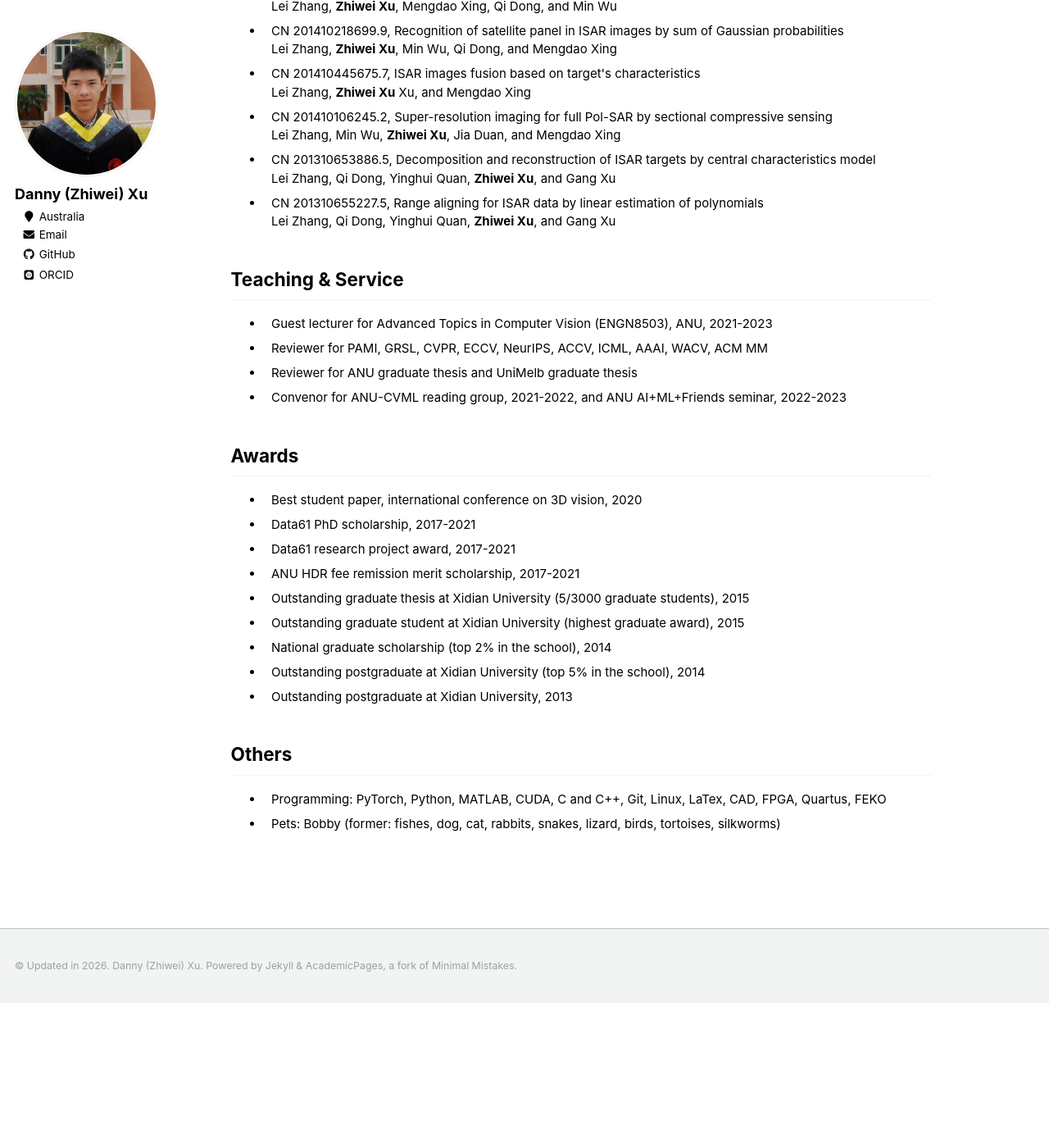
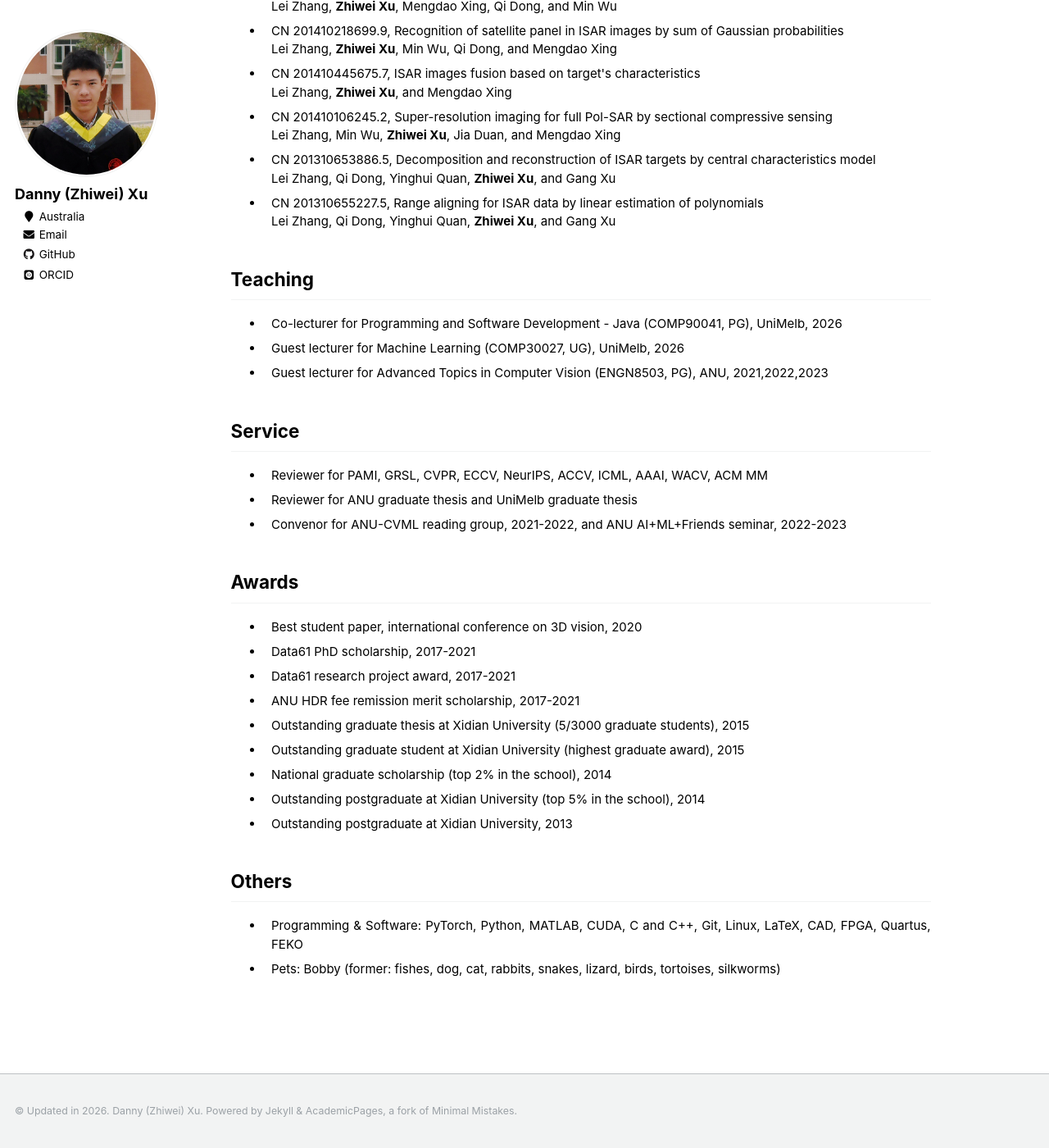
Before and after one commit to zwxu064/zwxu064.github.io, a Jekyll site: the page built from _pages/about.html, in a window 1280 px wide and 1400 px high, scrolled down 3008 px. Shown: the whole window at 82% size. Built offline with Jekyll 4.4.1, drawn with Linux system fonts in a browser that asks for light colours; some web fonts are replaced; before the commit the page ends 4231 px from its top, so only the background shows below that.

Commit message:
Update about.html

```diff
--- a/_pages/about.html
+++ b/_pages/about.html
@@ -363,7 +363,7 @@ ul{li{padding-inline-start: 1ch;}}
       <div><i>IEEE Geoscience and Remote Sensing Letters</i>, 11(10), pages 1792-1796, 2014</div>
       <div>
 		  <span style="color:black">[
-			  <a style="color: inherit;" href="http://ieeexplore.ieee.org/xpl/articleDetails.jsp?tp=&arnumber=6779610&matchBoolean%3Dtrue%26queryText%3Dzhiwei+xu+lei+zhang" target="_blank">paper</a> |
+			  <a style="color: inherit;" href="https://ieeexplore.ieee.org/xpl/articleDetails.jsp?tp=&arnumber=6779610&matchBoolean%3Dtrue%26queryText%3Dzhiwei+xu+lei+zhang" target="_blank">paper</a> |
 			  <span class="toggle-btn" onclick="toggleBibtex('xu:grsl2014feat')" style="cursor:pointer; color: inherit">bib</span>
 		  ]</span>
 	  </div>
@@ -384,7 +384,7 @@ ul{li{padding-inline-start: 1ch;}}
       <div><i>IEEE Geoscience and Remote Sensing Letters</i>, 11(9), pages 1460-1464, 2014</div>
       <div>
 		  <span style="color:black">[
-			  <a style="color: inherit;" href="http://ieeexplore.ieee.org/xpl/articleDetails.jsp?tp=&arnumber=6725618&matchBoolean%3Dtrue%26queryText%3DA+fast+BP+algorithm+with+wavenumber+spectrum+fusion+for+highresolution+spotlight+SAR+imaging" target="_blank">paper</a> |
+			  <a style="color: inherit;" href="https://ieeexplore.ieee.org/xpl/articleDetails.jsp?tp=&arnumber=6725618&matchBoolean%3Dtrue%26queryText%3DA+fast+BP+algorithm+with+wavenumber+spectrum+fusion+for+highresolution+spotlight+SAR+imaging" target="_blank">paper</a> |
 		  	  <span class="toggle-btn" onclick="toggleBibtex('zhang:grsl2014bp')" style="cursor:pointer; color: inherit">bib</span>
 		  ]</span>
 	  </div>
@@ -412,7 +412,7 @@ ul{li{padding-inline-start: 1ch;}}
       <div><i>IEEE China Summit & International Conference on Signal and Information Processing</i>, pages 166-170, 2014 (<span style="color:black">Oral</span>)</div>
       <div>
 		  <span style="color:black">[
-			  <a style="color: inherit;" href="http://ieeexplore.ieee.org/xpl/articleDetails.jsp?tp=&arnumber=6889224&matchBoolean%3Dtrue%26queryText%3Dzhiwei+xu+lei+zhang" target="_blank">paper</a> |
+			  <a style="color: inherit;" href="https://ieeexplore.ieee.org/xpl/articleDetails.jsp?tp=&arnumber=6889224&matchBoolean%3Dtrue%26queryText%3Dzhiwei+xu+lei+zhang" target="_blank">paper</a> |
 			  <span class="toggle-btn" onclick="toggleBibtex('xu:csip2014rotat')" style="cursor:pointer; color: inherit">bib</span>
 		  ]</span>
 	  </div>
@@ -470,7 +470,7 @@ ul{li{padding-inline-start: 1ch;}}
         <div><span style="color:black;font-size:1em">Lei Zhang, <strong>Zhiwei Xu</strong>, Min Wu, Qi Dong, and Mengdao Xing</span></div></div>
 
     <li><div>CN 201410445675.7, ISAR images fusion based on target's characteristics
-        <div><span style="color:black;font-size:1em">Lei Zhang, <strong>Zhiwei Xu</strong> Xu, and Mengdao Xing</span></div></div>
+        <div><span style="color:black;font-size:1em">Lei Zhang, <strong>Zhiwei Xu</strong>, and Mengdao Xing</span></div></div>
 
     <li><div>CN 201410106245.2, Super-resolution imaging for full Pol-SAR by sectional compressive sensing
         <div><span style="color:black;font-size:1em">Lei Zhang, Min Wu, <strong>Zhiwei Xu</strong>, Jia Duan, and Mengdao Xing</span></div></div>
@@ -482,9 +482,15 @@ ul{li{padding-inline-start: 1ch;}}
         <div><span style="color:black;font-size:1em">Lei Zhang, Qi Dong, Yinghui Quan, <strong>Zhiwei Xu</strong>, and Gang Xu</span></div></div>
   </ul>
 
-<h2 id="services">Teaching & Service</h2>
+<h2 id="services">Teaching</h2>
   <ul>
-    <li><div>Guest lecturer for Advanced Topics in Computer Vision (ENGN8503), ANU, 2021-2023</div>
+	<li><div>Co-lecturer for Programming and Software Development - Java (COMP90041, PG), UniMelb, 2026</div>
+    <li><div>Guest lecturer for Machine Learning (COMP30027, UG), UniMelb, 2026</div>
+    <li><div>Guest lecturer for Advanced Topics in Computer Vision (ENGN8503, PG), ANU, 2021,2022,2023</div>
+  </ul>
+
+<h2 id="services">Service</h2>
+  <ul>
     <li><div>Reviewer for PAMI, GRSL, CVPR, ECCV, NeurIPS, ACCV, ICML, AAAI, WACV, ACM MM</div>
 	<li><div>Reviewer for ANU graduate thesis and UniMelb graduate thesis</div>
     <li><div>Convenor for ANU-CVML reading group, 2021-2022, and ANU <a style="color: inherit;" href="https://cs.anu.edu.au/ai-ml-friends/", target="_blank">AI+ML+Friends seminar</a>, 2022-2023</div>
@@ -513,7 +519,7 @@ ul{li{padding-inline-start: 1ch;}}
 
 <h2 id="others">Others</h2>
 <ul>
-    <li><div>Programming: PyTorch, Python, MATLAB, CUDA, C and C++, Git, Linux, LaTex, CAD, FPGA, Quartus, FEKO</div>
+    <li><div>Programming & Software: PyTorch, Python, MATLAB, CUDA, C and C++, Git, Linux, LaTeX, CAD, FPGA, Quartus, FEKO</div>
 
     <li><div>Pets: Bobby (former: fishes, dog, cat, rabbits, snakes, lizard, birds, tortoises, silkworms)</div>
 </ul>
```
Also changed, not shown: other parts of _pages/about.html (+1 -1 lines).
